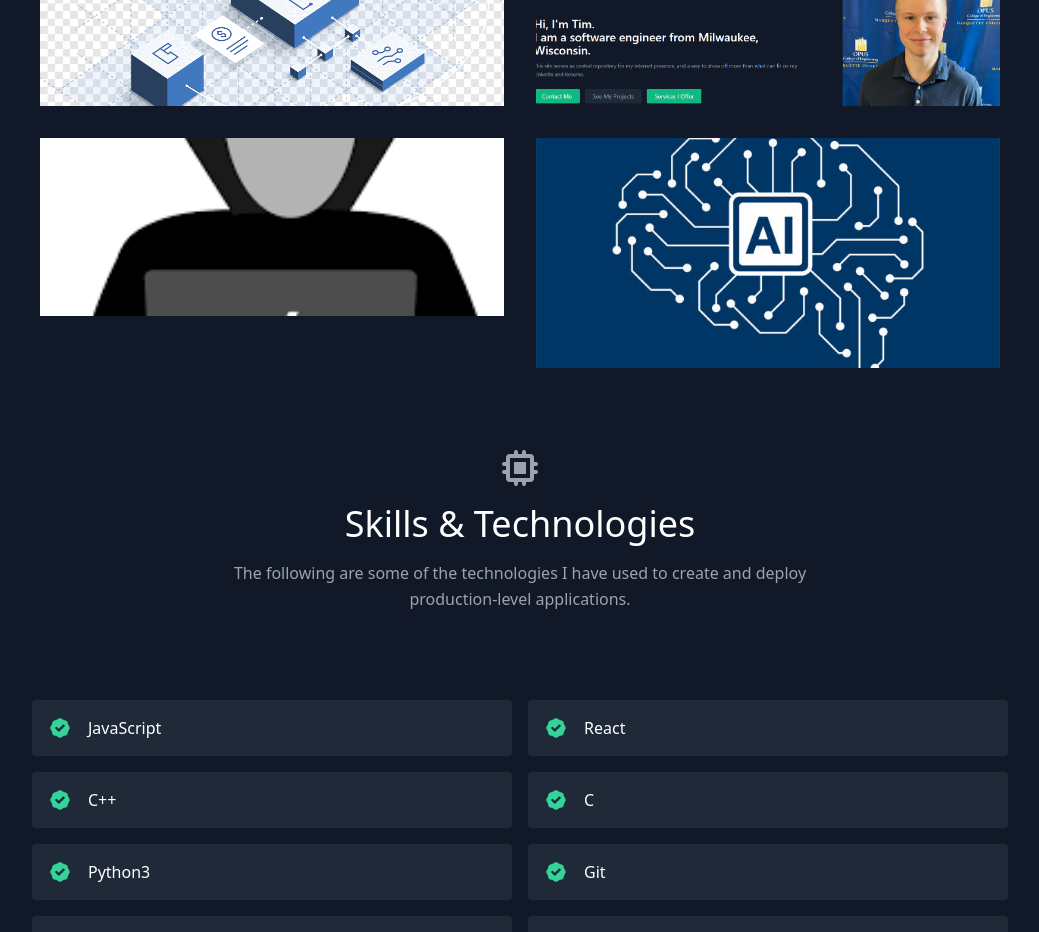
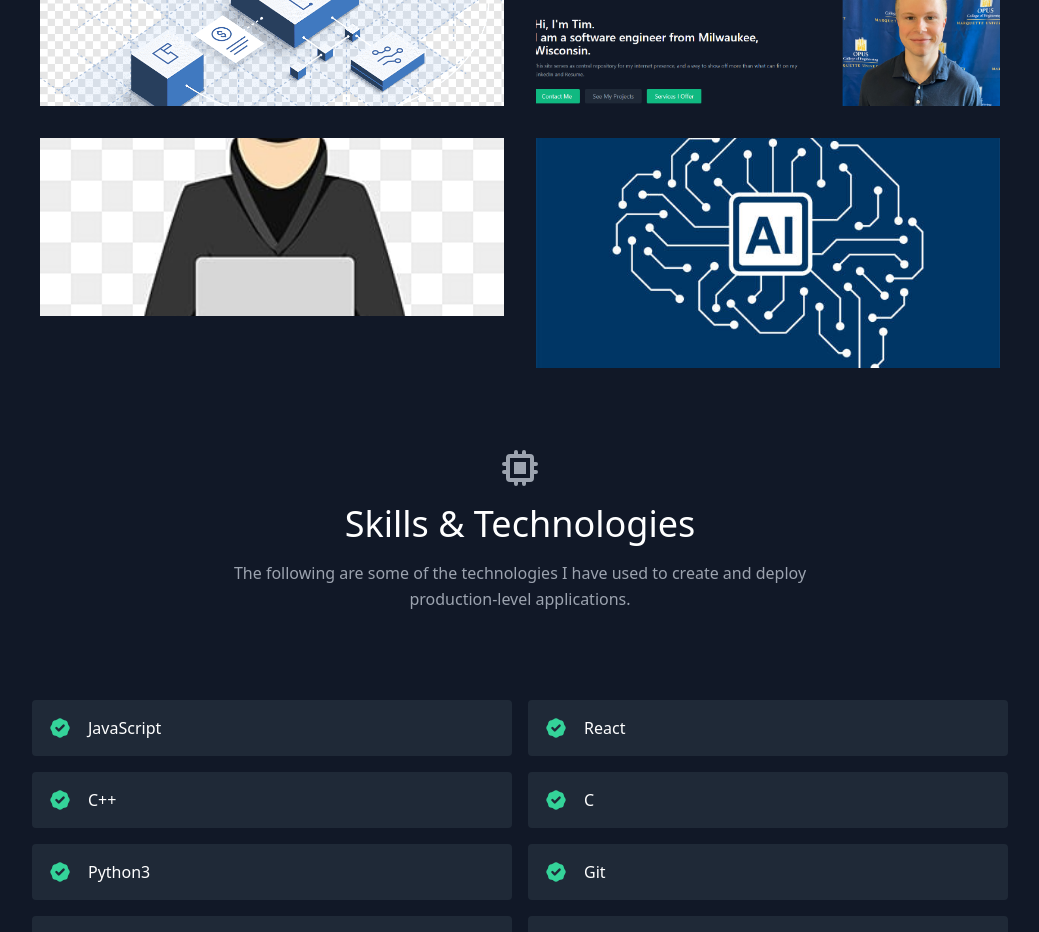
Before and after one commit to Tim-Tscheppe/PortfolioSite, a React (Create React App) app in the folder my-portfolio/: page / in a window 1280 px wide. Shown: the part 940-1872 px from the top of the page, without its empty margins (120-1159 px from the left). Built offline with nearby package versions, Linux system fonts and the light colour scheme.

Commit message:
Form Fix

```diff
--- a/my-portfolio/src/components/Contact.js
+++ b/my-portfolio/src/components/Contact.js
@@ -73,6 +73,7 @@ export default function Contact() {
         <form
           netlify
           name="contact"
+          onSubmit={handleSubmit}
           className="lg:w-1/3 md:w-1/2 flex flex-col md:ml-auto w-full md:py-8 mt-8 md:mt-0">
           <h2 className="text-white sm:text-4xl text-3xl mb-1 font-medium title-font">
             Hire Me
@@ -89,6 +90,7 @@ export default function Contact() {
               id="name"
               name="name"
               className="w-full bg-gray-800 rounded border border-gray-700 focus:border-indigo-500 focus:ring-2 focus:ring-indigo-900 text-base outline-none text-gray-100 py-1 px-3 leading-8 transition-colors duration-200 ease-in-out"
+              onChange={(e) => setName(e.target.value)}
             />
           </div>
           <div className="relative mb-4">
@@ -100,6 +102,7 @@ export default function Contact() {
               id="email"
               name="email"
               className="w-full bg-gray-800 rounded border border-gray-700 focus:border-indigo-500 focus:ring-2 focus:ring-indigo-900 text-base outline-none text-gray-100 py-1 px-3 leading-8 transition-colors duration-200 ease-in-out"
+              onChange={(e) => setEmail(e.target.value)}
             />
           </div>
           <div className="relative mb-4">
--- a/my-portfolio/src/data.js
+++ b/my-portfolio/src/data.js
@@ -20,7 +20,7 @@ export const projects = [
     subtitle: "C/C++, Python3",
     description:
       "Embedded System",
-    image: "./confidential.png",
+    image: "./spy.jpg",
     link: "https://www.youtube.com/watch?v=dQw4w9WgXcQ",
   },
   {
```
Also changed, not shown: my-portfolio/public/confidential.png (deleted), my-portfolio/public/spy.jpg (added).
